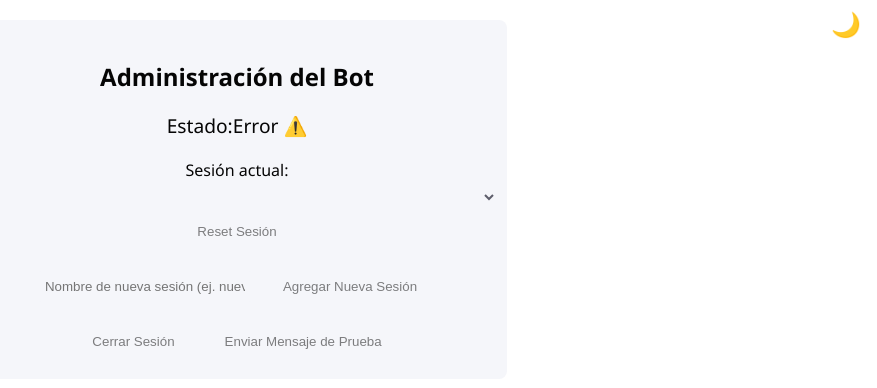
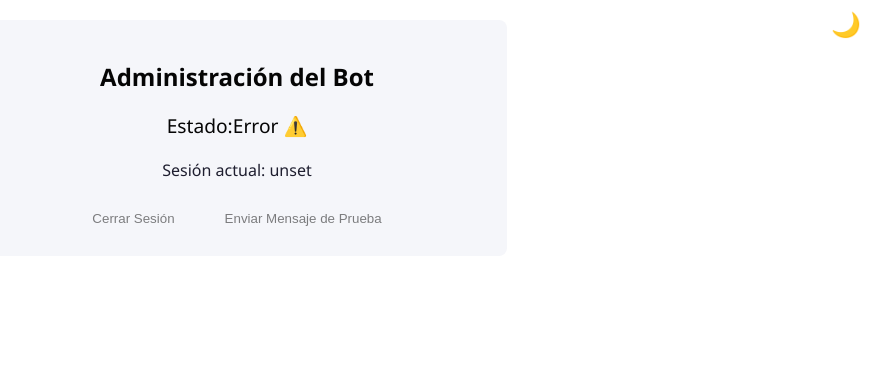
Before and after one commit to Librahim99/consultoria-champagne-frontend, a React (Create React App) app: page /admin/bot in a window 1280 px wide. Shown: the top 388 px of the page, without its empty margins (403-1280 px from the left). Built offline with nearby package versions, Linux system fonts and the light colour scheme; no server answers; what ag-grid-community would draw is missing.

Commit message:
mongo bot

```diff
--- a/src/components/AdminBot/AdminBot.module.css
+++ b/src/components/AdminBot/AdminBot.module.css
@@ -56,36 +56,14 @@
   display: flex;
   justify-content: center;
   align-items: center;
-  border: 1px solid var(--border-color); /* Usa tu tema para borders visibles */
+  border: 1px solid var(--border-color);
   padding: 10px;
-  background-color: white; /* Fondo blanco para contraste, ajusta a tu tema */
+  background-color: white;
   border-radius: 4px;
 }
 
-.sessionSelector {
+.sessionInfo {
+  font-size: 1rem;
   margin-bottom: 20px;
-}
-
-.select {
-  padding: 8px;
-  margin-left: 10px;
-  border-radius: 4px;
-  border: 1px solid var(--border-color);
-  background-color: var(--background-color);
   color: var(--text-color);
 }
-
-/* CAMBIO: Estilos para nueva sesión */
-.newSession {
-  margin-bottom: 20px;
-}
-
-.newSession input {
-  padding: 8px;
-  margin-right: 10px;
-  border-radius: 4px;
-  border: 1px solid var(--border-color);
-  background-color: var(--background-color);
-  color: var(--text-color);
-  width: 200px;
-}
--- a/src/components/AdminBot/AdminBot.tsx
+++ b/src/components/AdminBot/AdminBot.tsx
@@ -14,14 +14,6 @@ const AdminBot: React.FC = () => {
   const [lastSendTime, setLastSendTime] = useState<number>(0);
   const [logoutPassword, setLogoutPassword] = useState<string>('');
   const [showPasswordInput, setShowPasswordInput] = useState(false);
-
-  // Estados para sesiones
-  const [sessions, setSessions] = useState<string[]>([]);
-  const [currentSession, setCurrentSession] = useState<string>('');
-  const [switching, setSwitching] = useState(false);
-
-  // CAMBIO: Estado para nueva sesión
-  const [newSessionName, setNewSessionName] = useState<string>('');
 
   useEffect(() => {
     const storedToken = localStorage.getItem('token');
@@ -41,30 +33,15 @@ const AdminBot: React.FC = () => {
       });
       setStatus(res.data.status);
       setQr(res.data.qr || null);
-      setCurrentSession(res.data.sessionId); // Actualiza sesión actual
     } catch (error) {
       toast.error('Error al obtener estado del bot');
       setStatus('error');
     }
   };
 
-  // Fetch sesiones disponibles
-  const fetchSessions = async () => {
-    if (!token) return;
-    try {
-      const res = await axios.get(`${process.env.REACT_APP_API_URL}/api/bot/sessions`, {
-        headers: { Authorization: `Bearer ${token}` },
-      });
-      setSessions(res.data.sessions);
-    } catch (error) {
-      toast.error('Error al obtener sesiones disponibles');
-    }
-  };
-
   useEffect(() => {
     if (token) {
       fetchStatus();
-      fetchSessions(); // Fetch inicial de sesiones
       const interval = setInterval(fetchStatus, status === 'connected' ? 10000 : 5000);
       return () => clearInterval(interval);
     }
@@ -93,7 +70,7 @@ const AdminBot: React.FC = () => {
       await axios.post(`${process.env.REACT_APP_API_URL}/api/bot/logout`, { password: logoutPassword }, {
         headers: { Authorization: `Bearer ${token}` },
       });
-      toast.success('Sesión cerrada con éxito');
+      toast.success('Sesión cerrada y datos borrados. Escanea QR para reiniciar.');
       setShowPasswordInput(false);
       setLogoutPassword('');
       fetchStatus();
@@ -125,63 +102,6 @@ const AdminBot: React.FC = () => {
     }
   };
 
-  // Función para cambiar sesión
-  const handleSwitchSession = async (newSessionId: string) => {
-    if (!token || switching) return;
-    setSwitching(true);
-    try {
-      const res = await axios.post(`${process.env.REACT_APP_API_URL}/api/bot/switch-session`, { sessionId: newSessionId }, {
-        headers: { Authorization: `Bearer ${token}` },
-      });
-      toast.success(res.data.message);
-      setCurrentSession(newSessionId);
-      fetchStatus(); // Actualiza status inmediatamente
-      await fetchSessions(); // Recarga sesiones si nueva
-    } catch (error) {
-      toast.error('Error al cambiar sesión');
-    } finally {
-      setSwitching(false);
-    }
-  };
-
-  // CAMBIO: Función para agregar nueva sesión y switch auto
-  const handleAddNewSession = async () => {
-    if (!token || !newSessionName.trim() || switching) {
-      toast.warning('Ingresa un nombre válido para la nueva sesión');
-      return;
-    }
-    setSwitching(true);
-    try {
-      // Llama a switch con el nuevo ID (crea implícitamente)
-      await handleSwitchSession(newSessionName);
-      toast.success(`Sesión '${newSessionName}' creada y activada. Reconectando...`);
-      setNewSessionName(''); // Limpia input
-    } catch (error) {
-      toast.error('Error al crear nueva sesión');
-    } finally {
-      setSwitching(false);
-    }
-  };
-
-
-  const handleResetSession = async () => {
-    if (!token || switching) return;
-    if (!window.confirm('¿Resetear sesión actual? Perderás creds, escanea QR nuevo.')) return;
-    setSwitching(true);
-    try {
-      const res = await axios.post(`${process.env.REACT_APP_API_URL}/api/bot/reset-session`, { sessionId: currentSession }, {
-        headers: { Authorization: `Bearer ${token}` },
-      });
-      toast.success(res.data.message);
-      fetchStatus();
-      fetchSessions();
-    } catch (error) {
-      toast.error('Error al resetear sesión');
-    } finally {
-      setSwitching(false);
-    }
-  };
-
   return (
     <div className={styles.container}>
       <h2 className={styles.title}>Administración del Bot</h2>
@@ -190,46 +110,7 @@ const AdminBot: React.FC = () => {
          status === 'disconnected' ? 'Desconectado ❌' :
          status === 'loading' ? 'Cargando...' : 'Error ⚠️'}
       </p>
-      {/* Selector de sesiones */}
-      <div className={styles.sessionSelector}>
-        <label>Sesión actual: {currentSession}</label>
-        <select
-          value={currentSession}
-          onChange={(e) => handleSwitchSession(e.target.value)}
-          disabled={switching || loading || !token || sessions.length === 0}
-          className={styles.select}
-        >
-          {sessions.map((sess) => (
-            <option key={sess} value={sess}>{sess}</option>
-          ))}
-        </select>
-        <button
-          onClick={handleResetSession}
-          disabled={switching || loading || !token || status !== 'disconnected'}
-          className={styles.button}
-        >
-          Reset Sesión
-        </button>
-        {switching && <p>Cambiando sesión...</p>}
-      </div>
-      {/* CAMBIO: Input y botón para nueva sesión */}
-      <div className={styles.newSession}>
-        <input
-          type="text"
-          value={newSessionName}
-          onChange={(e) => setNewSessionName(e.target.value)}
-          placeholder="Nombre de nueva sesión (ej. nuevo-dispositivo)"
-          className={styles.input}
-          disabled={switching || loading || !token}
-        />
-        <button
-          onClick={handleAddNewSession}
-          disabled={switching || loading || !token || !newSessionName.trim()}
-          className={styles.button}
-        >
-          {switching ? 'Creando...' : 'Agregar Nueva Sesión'}
-        </button>
-      </div>
+      <p className={styles.sessionInfo}>Sesión actual: {process.env.REACT_APP_SESSION_ID || 'default'}</p>
       {status === 'disconnected' && qr && (
         <div className={styles.qrContainer}>
           <p>Escanea el QR para iniciar sesión (máximo 3 intentos):</p>
```
